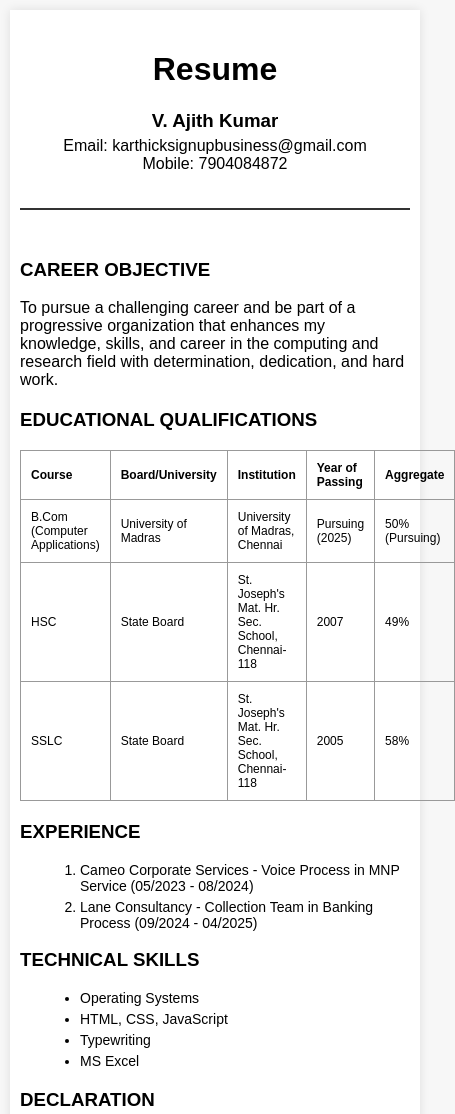
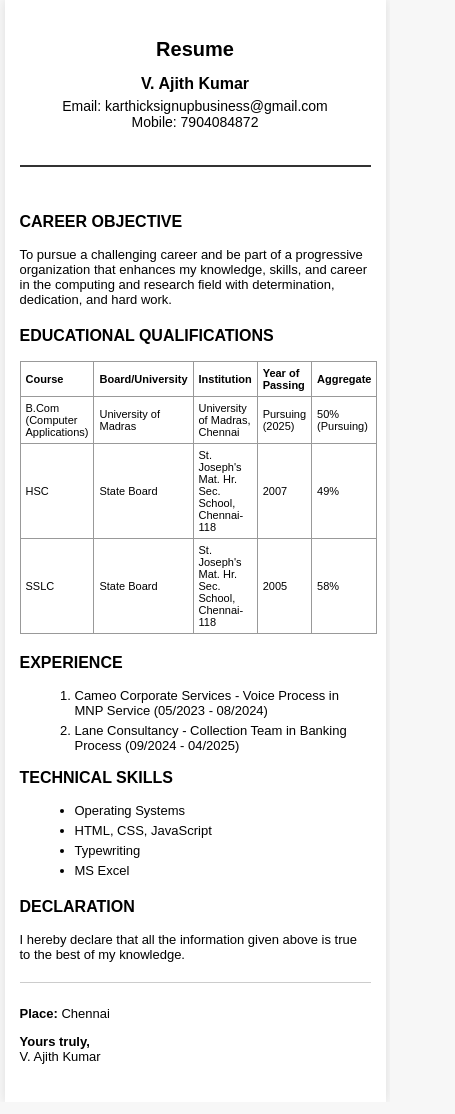
Before and after one commit to Ajai8027/My-Portfolio, a plain HTML site: page Skills/Resume/resume.html in a window 390 px wide. Shown: the top 1114 px of the page, 455 px wide, since content can reach past the window. Drawn offline with Linux system fonts and the light colour scheme.

Commit message:
resume.html mobile screen bugs fix

```diff
--- a/Skills/Resume/style.css
+++ b/Skills/Resume/style.css
@@ -77,30 +77,72 @@ footer {
     margin-top: 10px;
 }
 
-@media screen and (max-width: 768px) {
+@media only screen and (max-width: 768px) {
+    .container {
+        width: 90%;
+        padding: 15px;
+    }
 
-    .container {
-        position:sticky;
-        width: 100%;
-        flex-direction: column;
-        align-items: flex-start;
-        padding: 10px;
-        margin: 10px;
+    header h1 {
+        font-size: 24px;
     }
+
+    header h3 {
+        font-size: 18px;
+    }
+
+    header p {
+        font-size: 14px;
+    }
+
     table,
     th,
     td {
         font-size: 12px;
-        width: 100%;
+        padding: 6px;
     }
 
-    ul li,
-    ol li {
+    section h3 {
+        font-size: 18px;
+    }
+
+    p,
+    li {
         font-size: 14px;
     }
 
     footer {
         font-size: 13px;
-        text-align: left;
+    }
+
+    ol,
+    ul {
+        margin-left: 15px;
     }
 }
+
+@media only screen and (max-width: 480px) {
+    header h1 {
+        font-size: 20px;
+    }
+
+    header h3 {
+        font-size: 16px;
+    }
+
+    table,
+    th,
+    td {
+        font-size: 11px;
+        padding: 5px;
+    }
+
+    section h3 {
+        font-size: 16px;
+    }
+
+    p,
+    li {
+        font-size: 13px;
+    }
+}
```
